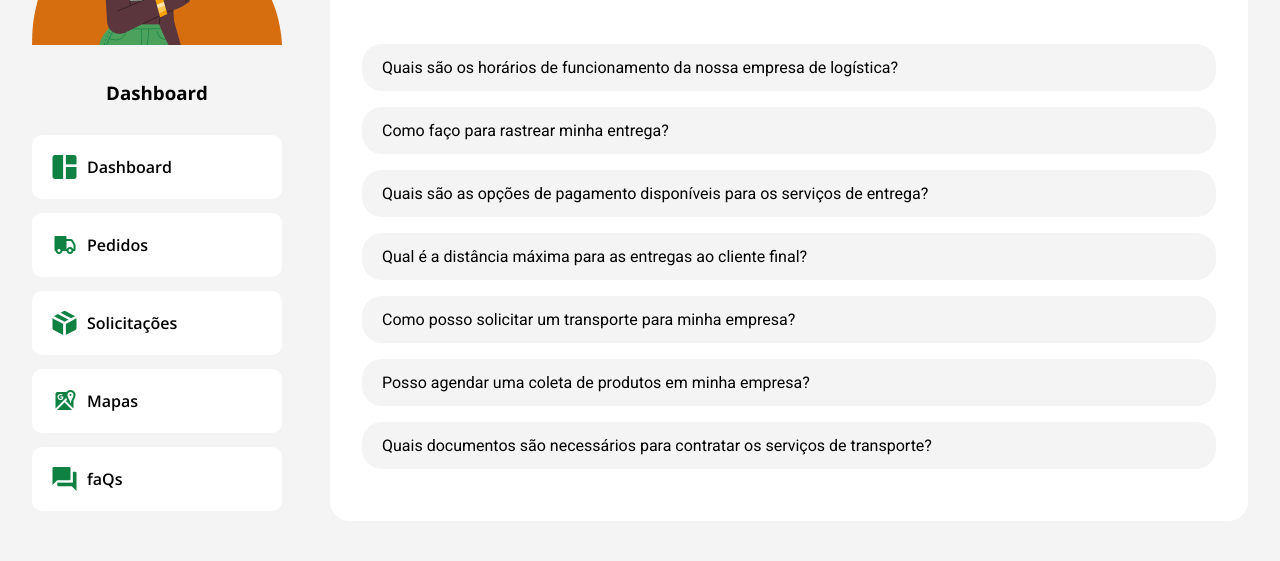
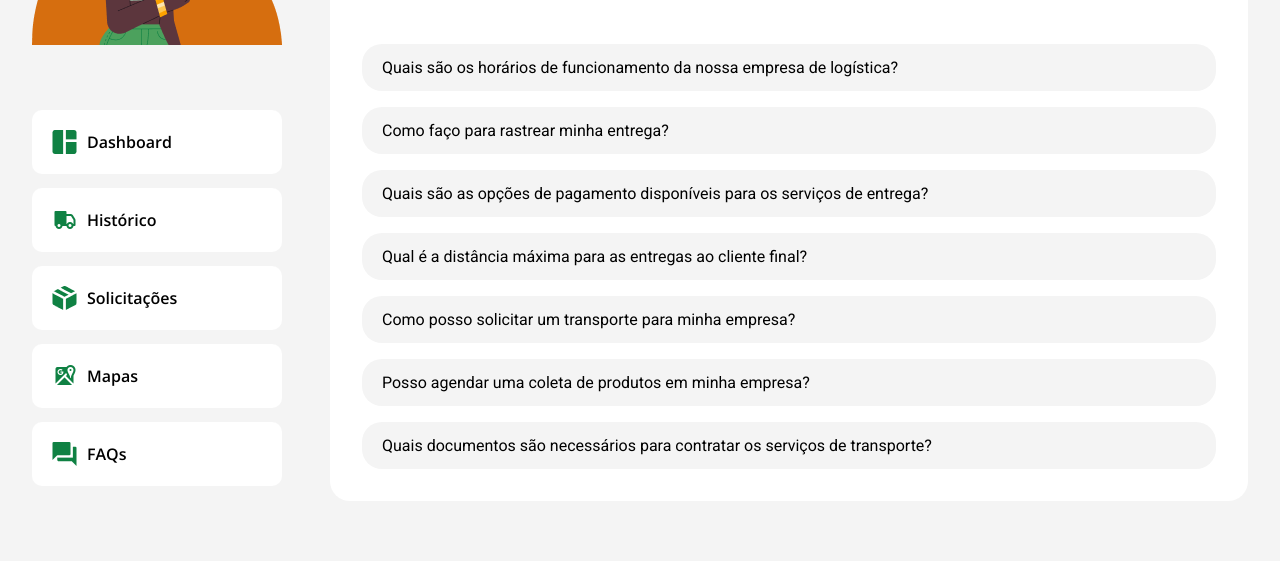
Before and after one commit to pmagalhaes2/rd-log-frontend, a React (Create React App) app: page / in a window 1280 px wide. Shown: the part 289-850 px from the top of the page. Built offline with nearby package versions, Linux system fonts and the light colour scheme; some icons are missing.

Commit message:
refact: remove unnecessary code

```diff
--- a/src/Components/Menu/Menu.jsx
+++ b/src/Components/Menu/Menu.jsx
@@ -1,32 +1,41 @@
-import React, { useState } from 'react';
-import styles from './Menu.module.scss';
-import menuIcon from '../../assets/images/image 7.png';
-import pack from '../../assets/images/Pack.png';
-import dash from '../../assets/images/Dash.png';
-import truck from '../../assets/images/Truck.png';
-import maps from '../../assets/images/maps.png';
-import faqs from '../../assets/images/FaQs.png';
+import React from "react";
+import styles from "./Menu.module.scss";
+import menuIcon from "../../assets/images/image 7.png";
+import pack from "../../assets/images/Pack.png";
+import dash from "../../assets/images/Dash.png";
+import truck from "../../assets/images/Truck.png";
+import maps from "../../assets/images/maps.png";
+import faqs from "../../assets/images/FaQs.png";
 
-function MenuComponent() {
-  const [menuOpen, setMenuOpen] = useState(false);
-
-  const toggleMenu = () => {
-    setMenuOpen(!menuOpen);
-  };
-
+function MenuComponent({ pageName }) {
   return (
-    <div className={`${styles['menu-lateral']} ${menuOpen ? styles['menu-open'] : ''}`}>
-      <div className={styles['menu-icon']} onClick={toggleMenu}>
+    <div>
+      <div className={styles["menu-icon"]}>
         <img src={menuIcon} alt="Menu" />
-        <h3>Dashboard</h3>
+        <h3>{pageName}</h3>
       </div>
-      <div className={styles['menu']}>
-        <ul className={styles['menu-list']}>
-          <li className={styles['menu-item']}> <img src={dash} alt="Dashboard" /> Dashboard</li>
-          <li className={styles['menu-item']}> <img src={truck} alt="Pedidos" /> Pedidos</li>
-          <li className={styles['menu-item']}> <img src={pack} alt="Solicitações" /> Solicitações</li>
-          <li className={styles['menu-item']}> <img src={maps} alt="Mapas" /> Mapas</li>
-          <li className={styles['menu-item']}> <img src={faqs} alt="faQs" /> faQs</li>
+      <div>
+        <ul>
+          <li>
+            <img src={dash} alt="Dashboard" />
+            Dashboard
+          </li>
+          <li>
+            <img src={truck} alt="Histórico" />
+            Histórico
+          </li>
+          <li>
+            <img src={pack} alt="Solicitações" />
+            Solicitações
+          </li>
+          <li>
+            <img src={maps} alt="Mapas" />
+            Mapas
+          </li>
+          <li>
+            <img src={faqs} alt="FAQs" />
+            FAQs
+          </li>
         </ul>
       </div>
     </div>
```
